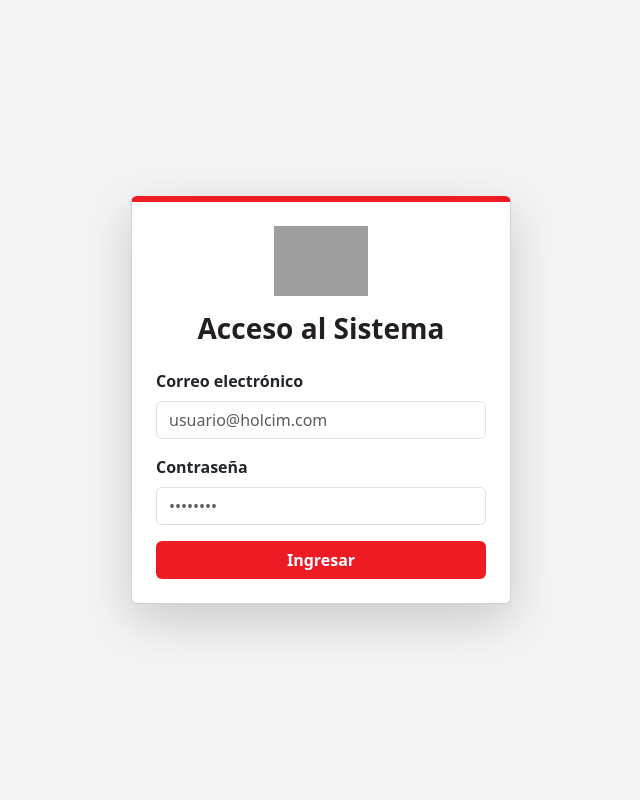
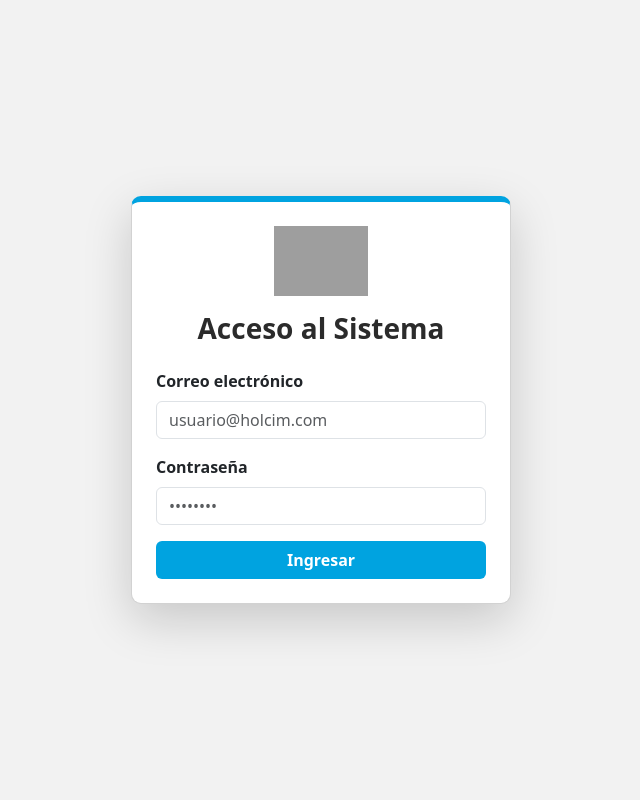
Before and after one commit to luismolinaboni22-art/control_acceso_k9, a Flask app: page /login in a window 1280 px wide. Shown: the whole page, without its empty margins (319-959 px from the left). Run offline with Flask 3, Linux system fonts and the light colour scheme; grey boxes are pictures that could not be loaded.

Commit message:
Update login.html

```diff
--- a/templates/login.html
+++ b/templates/login.html
@@ -3,15 +3,17 @@
 <head>
     <meta charset="UTF-8">
     <title>Ingreso al sistema</title>
+
     <link href="https://cdn.jsdelivr.net/npm/bootstrap@5.3.2/dist/css/bootstrap.min.css" rel="stylesheet">
     <link rel="stylesheet" href="{{ url_for('static', filename='style.css') }}">
 </head>
 
-<body style="background-color:#f4f4f4;">
+<body style="background-color:#F2F2F2;">
 
 <div class="d-flex justify-content-center align-items-center vh-100">
 
-    <div class="card shadow-lg p-4" style="width: 380px; border-top: 6px solid #ED1C24;">
+    <div class="card shadow-lg p-4"
+         style="width: 380px; border-top: 6px solid #00A3E0; border-radius: 10px;">
 
         <!-- Logo Holcim -->
         <div class="text-center mb-3">
@@ -20,24 +22,25 @@
                  style="height:70px;">
         </div>
 
-        <h3 class="text-center fw-bold mb-4" style="color:#231F20;">
+        <h3 class="text-center fw-bold mb-4" style="color:#2B2B2B;">
             Acceso al Sistema
         </h3>
 
-        <!-- Formulario -->
         <form method="POST" action="{{ url_for('login') }}">
             <div class="mb-3">
-                <label class="form-label fw-bold">Correo electrónico</label>
-                <input type="email" name="email" class="form-control" placeholder="usuario@holcim.com" required>
+                <label class="form-label fw-semibold">Correo electrónico</label>
+                <input type="email" name="email" class="form-control"
+                       placeholder="usuario@holcim.com" required>
             </div>
 
             <div class="mb-3">
-                <label class="form-label fw-bold">Contraseña</label>
-                <input type="password" name="password" class="form-control" placeholder="••••••••" required>
+                <label class="form-label fw-semibold">Contraseña</label>
+                <input type="password" name="password" class="form-control"
+                       placeholder="••••••••" required>
             </div>
 
-            <button class="btn w-100"
-                    style="background-color:#ED1C24; color:white; font-weight:bold;">
+            <button class="btn w-100 fw-semibold"
+                    style="background-color:#00A3E0; color:white;">
                 Ingresar
             </button>
         </form>
```
